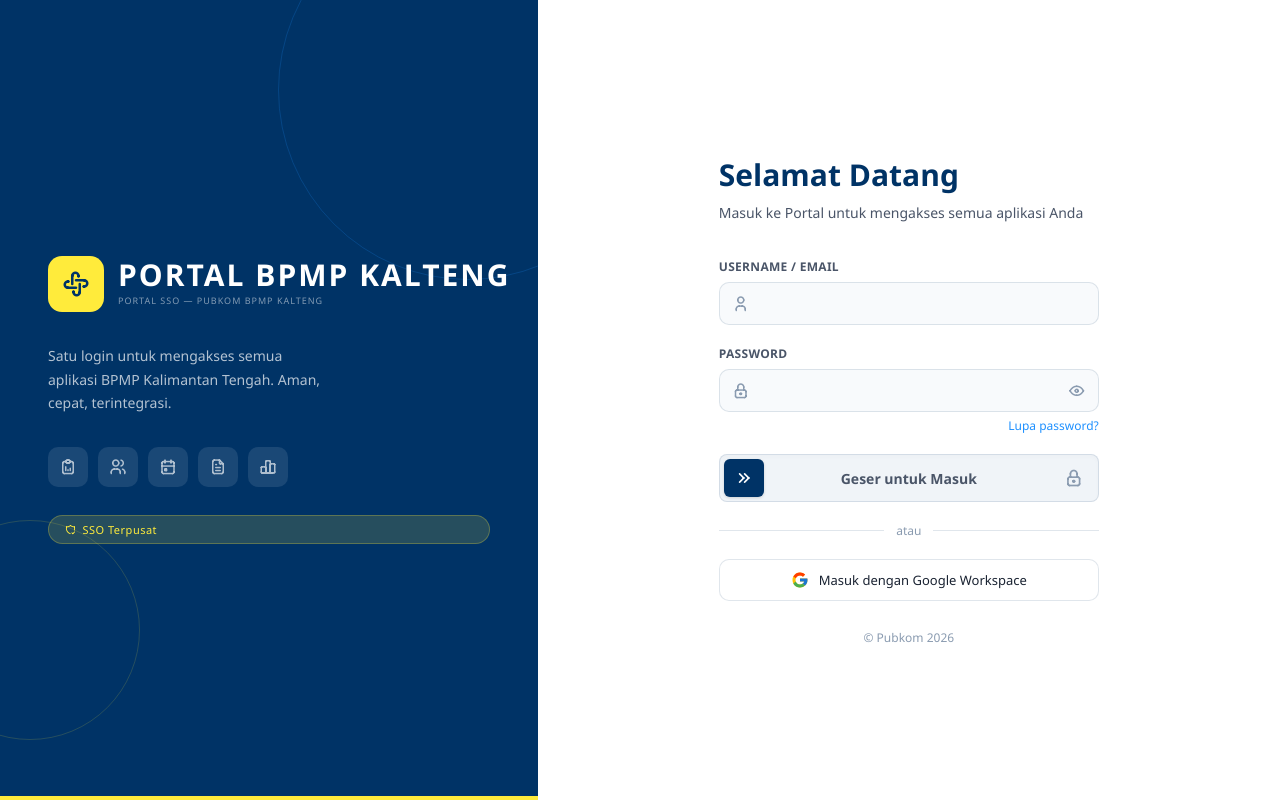
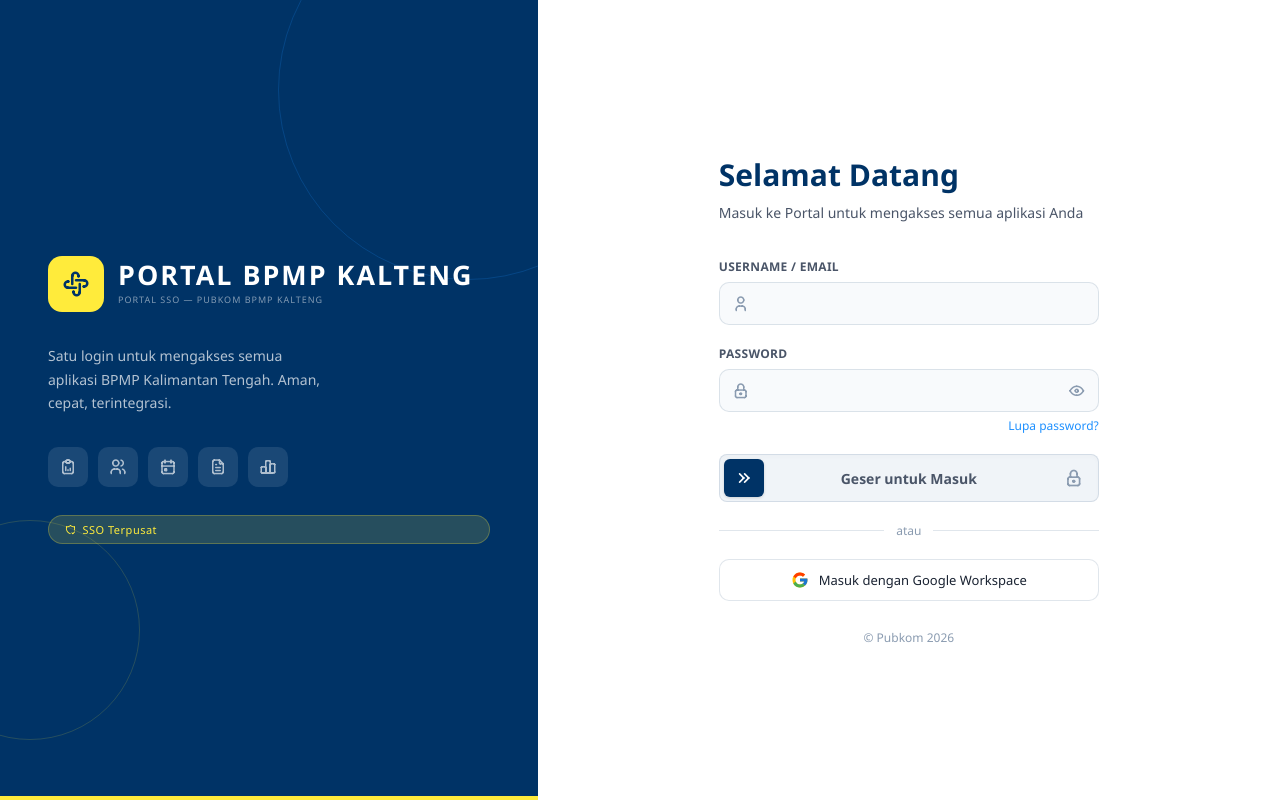
Before and after one commit to bpmpkalimantantengah/GASPOL-V2, a website: page public/portal/index.html in a window 1280 px wide. Drawn offline with Linux system fonts and the light colour scheme.

Commit message:
UI: adjust fluid typography scale to be more aggressive

```diff
--- a/public/css/gaspol.css
+++ b/public/css/gaspol.css
@@ -110,7 +110,7 @@
   border-radius: 14px; display: flex; align-items: center; justify-content: center;
 }
 .brand-icon i { font-size: 30px; color: var(--gp); }
-.brand-name h1 { color: #fff; font-size: clamp(20px, 2.8vw, 30px); white-space: nowrap; font-weight: 800; letter-spacing: 2px; line-height: 1; }
+.brand-name h1 { color: #fff; font-size: clamp(16px, 2.1vw, 30px); white-space: nowrap; font-weight: 800; letter-spacing: 2px; line-height: 1; }
 .brand-name p  { color: rgba(255,255,255,0.5); font-size: 9px; letter-spacing: 1px; margin-top: 4px; }
 .brand-desc { color: rgba(255,255,255,0.7); font-size: 14px; line-height: 1.7; max-width: 280px; z-index: 1; }
 .brand-apps { display: flex; gap: 10px; margin-top: 32px; z-index: 1; }
```
